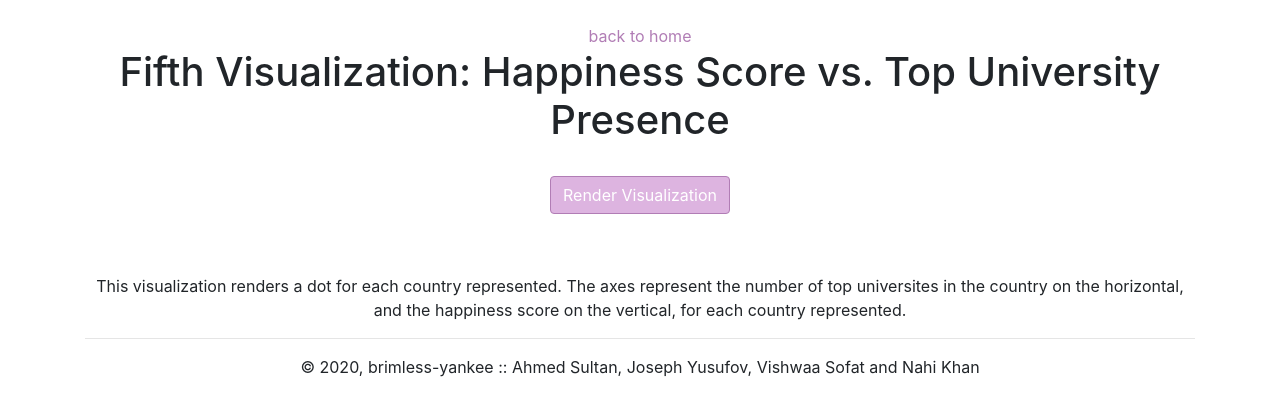
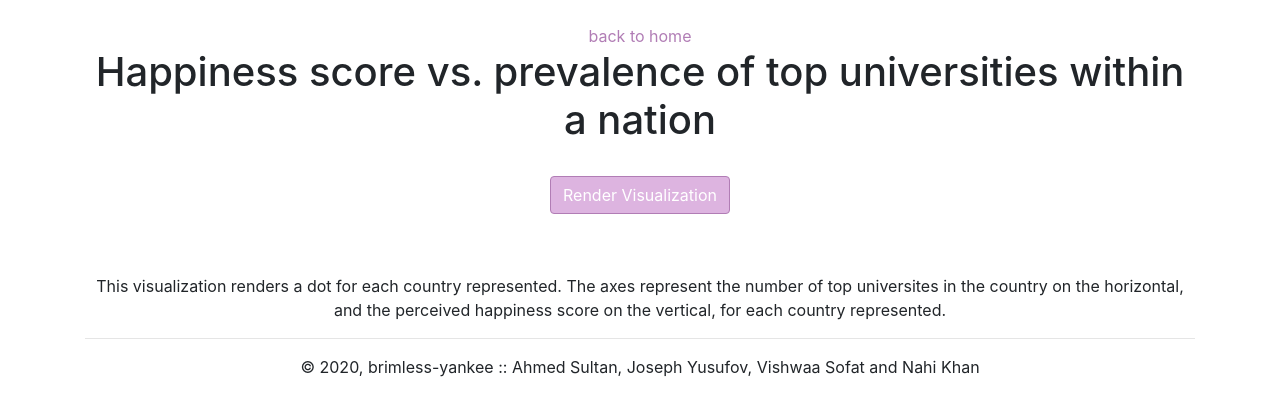
Before and after one commit to ahmedksultan/brimless-yankee, a Flask app: page /happiness-uni in a window 1280 px wide. Shown: the top 416 px of the page. Run offline with Flask 2, Linux system fonts and the light colour scheme; parts of the project's set-up code (start-up, migrations or seed data) failed here and were passed over; some libraries are stand-ins or nearby versions.

Commit message:
edited titles

```diff
--- a/app/templates/happiness-gdp.html
+++ b/app/templates/happiness-gdp.html
@@ -1,8 +1,8 @@
 {% extends "viz-template.html" %}
 <!-- PLEASE LOOK AT viz-template.html TO UNDERSTAND WHAT IS HAPPENING -->
-{% block title %}Happiness Vs. GDP{% endblock %}
+{% block title %}Happiness vs. GDP{% endblock %}
 {% block scriptPath %}./static/js/happiness-gdp.js{% endblock %}
-{% block vizTitle %}First Visualization: Happiness Score vs. The Extent To Which GDP contributed to the Calculation of the Happiness Score{% endblock %}
+{% block vizTitle %}Happiness score vs. GDP weight in happiness score{% endblock %}
 {% block description %}This visualization explores the relationship between the value placed in GDP when deciding how happy one is, and the overall percieved happiness in that country.{% endblock %}
 {% block controls %}
     <button class="btn btn-dark" onclick="render()">Render Visualization</button>
--- a/app/templates/happiness-rol.html
+++ b/app/templates/happiness-rol.html
@@ -1,9 +1,9 @@
 {% extends "viz-template.html" %}
 <!-- PLEASE LOOK AT viz-template.html TO UNDERSTAND WHAT IS HAPPENING -->
-{% block title %}Happiness Vs. ROL{% endblock %}
+{% block title %}Happiness vs. ROL{% endblock %}
 {% block scriptPath %}./static/js/happiness-rol.js{% endblock %}
-{% block vizTitle %}Second Visualization: Happiness Score vs. The Extent To Which ROL contributed to the Calculation of the Happiness Score{% endblock %}
-{% block description %}This visualization explores the relationship between the value placed in ROL when deciding how happy one is, and the overall percieved happiness in that country.{% endblock %}
+{% block vizTitle %}Happiness score vs. freedom by rule of law (ROL){% endblock %}
+{% block description %}This visualization explores the relationship between the perceived fairness of rule of law in each country (as determined by the Cato Institute's Human Freedom Index), and the overall percieved happiness in that country.{% endblock %}
 {% block controls %}
     <button class="btn btn-dark" onclick="renderROL()">Render Visualization</button>
 {% endblock %}
--- a/app/templates/happiness-terrorism.html
+++ b/app/templates/happiness-terrorism.html
@@ -2,7 +2,7 @@
 <!-- PLEASE LOOK AT viz-template.html TO UNDERSTAND WHAT IS HAPPENING -->
 {% block title %}Happiness Vs. Terrorism{% endblock %}
 {% block scriptPath %}./static/js/happiness-terrorism.js{% endblock %}
-{% block vizTitle %}Third Visualization: Happiness Score vs. Terrorism{% endblock %}
+{% block vizTitle %}Third Visualization: Happiness score vs. prevalence of terrorist indcidents{% endblock %}
 {% block description %}This visualization renders a dot for each country represented. The axes represent the number of terrorist incidents on the horizontal, and the happiness score on the vertical, for each country represented.{% endblock %}
 {% block controls %}
 <button class="btn btn-dark" onclick="render()">Render Visualization</button>
--- a/app/templates/happiness-unemployment.html
+++ b/app/templates/happiness-unemployment.html
@@ -2,8 +2,8 @@
 <!-- PLEASE LOOK AT viz-template.html TO UNDERSTAND WHAT IS HAPPENING -->
 {% block title %}Happiness Vs. Unemployment{% endblock %}
 {% block scriptPath %}./static/js/happiness-unemployment.js{% endblock %}
-{% block vizTitle %}Fourth Visualization: Happiness Score vs. Length at which Unemployment affected Happiness Score{% endblock %}
-{% block description %}Visualization which places emphasis between employment status and correlation of happiness in regards to it.{% endblock %}
+{% block vizTitle %}Happiness score vs. national unemployment rates (total){% endblock %}
+{% block description %}This visualization explores the emphasis between employment status in general perceived happiness.{% endblock %}
 {% block controls %}
     <button class="btn btn-dark" onclick="render()">Render Visualization</button>
 {% endblock %}
--- a/app/templates/happiness-uni.html
+++ b/app/templates/happiness-uni.html
@@ -1,9 +1,9 @@
 {% extends "viz-template.html" %}
 <!-- PLEASE LOOK AT viz-template.html TO UNDERSTAND WHAT IS HAPPENING -->
-{% block title %}Happiness Vs. Top University Presence{% endblock %}
+{% block title %}Happiness vs. Top-Ranked Universities{% endblock %}
 {% block scriptPath %}./static/js/happiness-uni.js{% endblock %}
-{% block vizTitle %}Fifth Visualization: Happiness Score vs. Top University Presence{% endblock %}
-{% block description %}This visualization renders a dot for each country represented. The axes represent the number of top universites in the country on the horizontal, and the happiness score on the vertical, for each country represented.{% endblock %}
+{% block vizTitle %}Happiness score vs. prevalence of top universities within a nation{% endblock %}
+{% block description %}This visualization renders a dot for each country represented. The axes represent the number of top universites in the country on the horizontal, and the perceived happiness score on the vertical, for each country represented.{% endblock %}
 {% block controls %}
 <button class="btn btn-dark" onclick="render()">Render Visualization</button>
 {% endblock %}
```
